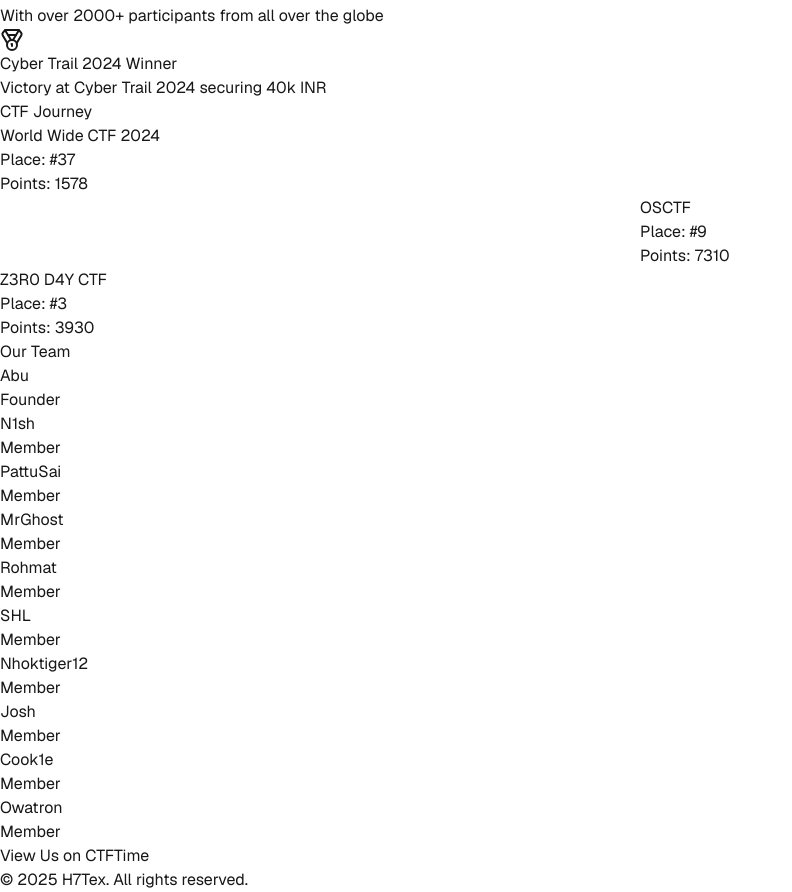
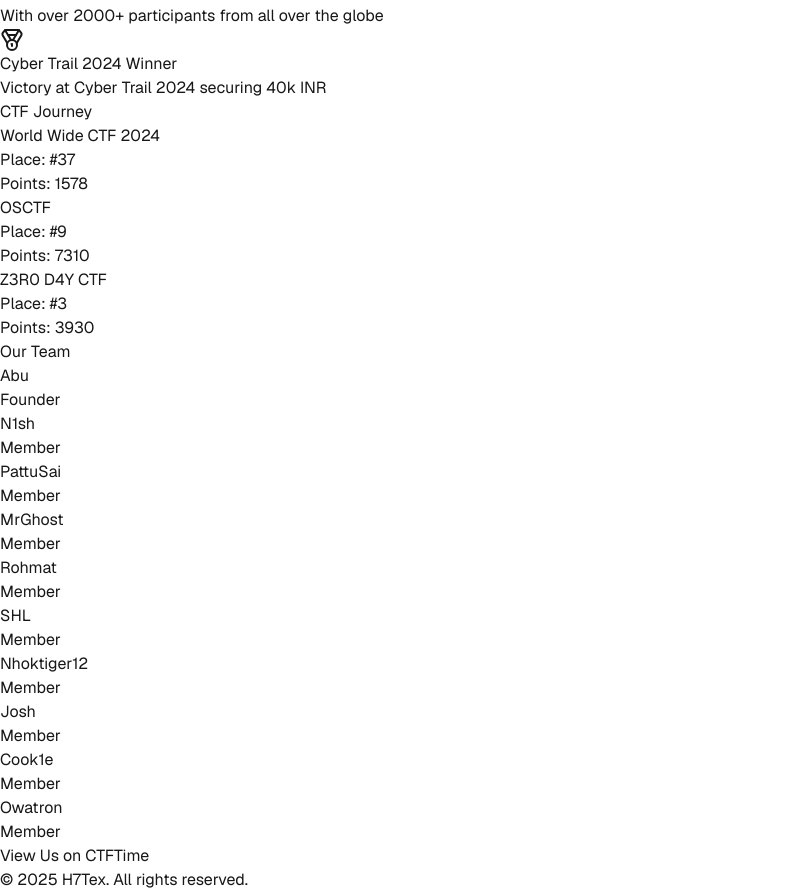
Before and after one commit to AbuCTF/H7Tex, a Next.js app: page / in a window 1280 px wide. Shown: the part 1283-2175 px from the top of the page, without its empty margins (0-792 px from the left). Built offline with nearby package versions, Linux system fonts and the light colour scheme.

Commit message:
Update 2.2

```diff
--- a/src/components/CTFTimeline.tsx
+++ b/src/components/CTFTimeline.tsx
@@ -1,5 +1,5 @@
-// components/CTFTimeline.tsx
 'use client';
+
 import { useState } from 'react';
 
 interface CTFEvent {
@@ -9,8 +9,6 @@
   place: number;
   date: string;
 }
-
-
 
 const parseEvents = (): CTFEvent[] => {
   return [
@@ -34,8 +32,7 @@
       ratingPoints: 32.839,
       place: 3,
       date: "2024-10"
-    },
-    // Add more events as needed
+    }
   ];
 };
 
@@ -46,20 +43,22 @@
   return (
     <section className="py-12 relative">
       <h2 className="text-2xl font-mono mb-8 text-white text-center">CTF Journey</h2>
-      <div className="max-w-4xl mx-auto">
+      <div className="max-w-4xl mx-auto px-4">
         <div className="relative">
           {/* Timeline line */}
-          <div className="absolute h-full w-1 bg-green-800 left-1/2 transform -translate-x-1/2" />
+          <div className="absolute h-full w-0.5 bg-green-800 left-4 md:left-1/2 md:-translate-x-1/2" />
 
           {/* Events */}
           {events.map((event, index) => (
             <div
               key={event.name}
-              className={`relative ${index % 2 === 0 ? 'text-right pr-8' : 'text-left pl-8'} mb-8`}
-              style={{
-                marginLeft: index % 2 === 0 ? '0' : '50%',
-                marginRight: index % 2 === 0 ? '50%' : '0'
-              }}
+              className={`
+                relative mb-8 md:mb-12 pl-12
+                md:pl-0
+                ${index % 2 === 0
+                  ? 'md:text-right md:pr-8 md:ml-0 md:mr-[50%]'
+                  : 'md:text-left md:pl-8 md:ml-[50%] md:mr-0'}
+              `}
             >
               <div
                 className="bg-gray-900 p-4 rounded-lg hover:bg-gray-800 transition-colors cursor-pointer"
@@ -70,9 +69,11 @@
                 <p className="text-sm text-gray-400">Points: {event.points}</p>
               </div>
 
-              {/* Timeline dot */}
-              <div className="absolute w-4 h-4 bg-green-500 rounded-full left-1/2 transform -translate-x-1/2"
-                   style={{top: '50%'}} />
+              {/* Timeline dot - desktop only */}
+              <div className="absolute w-3 h-3 bg-green-500 rounded-full top-1/2 -translate-y-1/2 left-4 md:left-1/2 md:-translate-x-1/2 hidden md:block" />
+
+              {/* Timeline dot - mobile only */}
+              <div className="absolute w-2 h-2 bg-green-500 rounded-full top-1/2 -translate-y-1/2 left-4 md:hidden" />
             </div>
           ))}
         </div>
@@ -80,12 +81,12 @@
 
       {/* Event details popup */}
       {selectedEvent && (
-        <div className="fixed inset-0 bg-black bg-opacity-50 flex items-center justify-center p-4">
+        <div className="fixed inset-0 bg-black bg-opacity-50 flex items-center justify-center p-4 z-50">
           <div className="bg-gray-900 p-6 rounded-lg max-w-md w-full">
             <h3 className="text-xl font-mono text-green-400 mb-4">{selectedEvent.name}</h3>
-            <p>Place: #{selectedEvent.place}</p>
-            <p>Points: {selectedEvent.points}</p>
-            <p>Rating Points: {selectedEvent.ratingPoints}</p>
+            <p className="text-gray-300">Place: #{selectedEvent.place}</p>
+            <p className="text-gray-300">Points: {event.points}</p>
+            <p className="text-gray-300">Rating Points: {selectedEvent.ratingPoints}</p>
             <button
               onClick={() => setSelectedEvent(null)}
               className="mt-4 bg-green-500 text-black px-4 py-2 rounded hover:bg-green-400"
```
